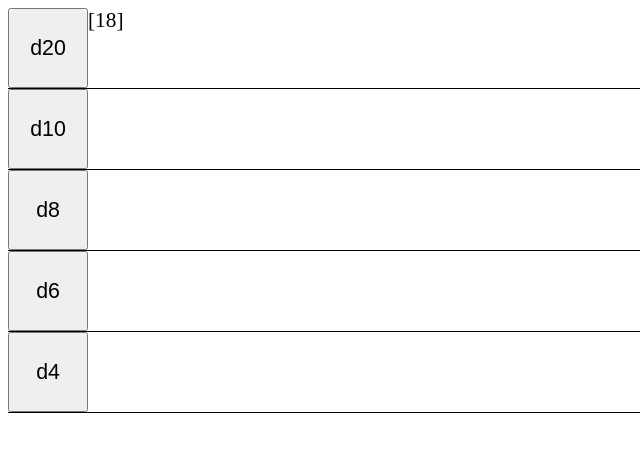
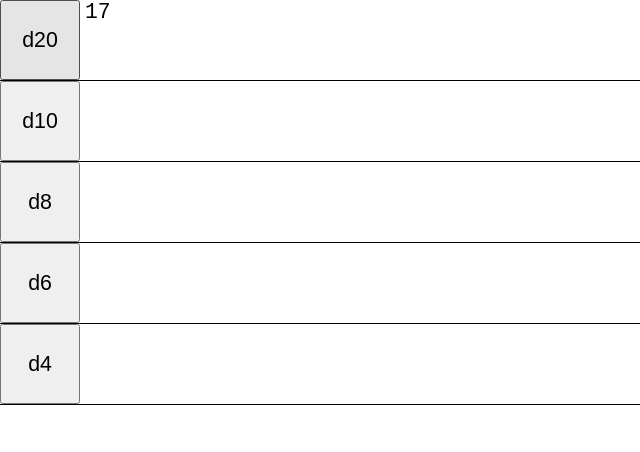
Before and after one commit to kebabbi/kebabbi.github.io, a plain HTML site: page index.html in a window 1280 px wide. Both pictures are taken after a click on the button "d20". Shown: the whole page, without its empty margins (0-640 px from the left). Drawn offline with Linux system fonts and the light colour scheme.

Commit message:
ricks advice

```diff
--- a/index.html
+++ b/index.html
@@ -8,73 +8,89 @@
         <title>Dice</title>
 
         <style>
+            body {
+                margin: 0px;
+            }
             .dieContainer {
                 height: 80px;
                 width: 100%;
                 border-bottom: 1px solid black;
             }
-            .dieButton {
+            .dieContainer > button {
                 width: 80px;
                 height: 100%;
                 font-size: 16pt;
                 display: inline-block;
                 float: left;
             }
-            .dieResult {
+            .dieContainer > span {
                 font-size: 16pt;
                 height: 100%;
                 width: calc(100% - 80px);
                 display: inline-block;
                 overflow-y: scroll;
+                font-family: monospace;
             }
-
-
-            .dieResult span {
+            .dieContainer > span span {
                 transition: all 0.4s ease-out;
                 opacity: 0;
                 background-color: #f00;
+                margin-left: 5px;
+                display:inline-block;
             }
-            .dieResult span.show {
+            .dieContainer > span span.show:nth-child(2n) {
+                background-color: #EEE;
+            }
+            .dieContainer > span span.show {
               opacity: 1;
               background-color: #fff;
             }
         </style>
 
         <script>
-            function rollDie(id, maxValue){
-                var value = 1 + (Math.random() * maxValue) | 0;
-                var dieResult = document.getElementById(id);
+            function rollDie(button, maxValue){
+                var stringLength = (""+maxValue).length;
+                var value = Math.floor(Math.random() * maxValue);
+                var dieResult = button.parentNode.children[1]
                 var resultHolder = document.createElement("span");
-                resultHolder.innerHTML = "["+value+"]";
+                resultHolder.innerHTML = padLeft(value, stringLength, "0");
                 dieResult.appendChild(resultHolder);
                 setTimeout(function(){
                     resultHolder.className = "show";
                     dieResult.scrollTop = dieResult.scrollHeight;
                 }, 30);
             }
+
+            function padLeft(word, length, padding){
+                var paddedWord = ""+word;
+                while(paddedWord.length < length){
+                    paddedWord = padding + paddedWord;
+                }
+                return paddedWord;
+            }
         </script>
 
     </head>
     <body>
         <div class="dieContainer">
-            <button class="dieButton" onclick="rollDie('d20result', 20)">d20</button>
-            <div class="dieResult" id="d20result"></div>
+            <button onclick="rollDie(this,20)">d20</button>
+            <span></span>
         </div>
         <div class="dieContainer">
-            <button class="dieButton" onclick="rollDie('d10result', 10)">d10</button>
-            <span class="dieResult" id="d10result"></span>
+            <button onclick="rollDie(this,10)">d10</button>
+            <span></span>
         </div>
         <div class="dieContainer">
-            <button class="dieButton" onclick="rollDie('d8result', 8)">d8</button>
-            <span class="dieResult" id="d8result"></span>
+            <button onclick="rollDie(this,8)">d8</button>
+            <span></span>
         </div>
         <div class="dieContainer">
-            <button class="dieButton" onclick="rollDie('d6result', 6)">d6</button>
-            <span class="dieResult" id="d6result"></span>
+            <button onclick="rollDie(this,6)">d6</button>
+            <span></span>
         </div>
         <div class="dieContainer">
-            <button class="dieButton" onclick="rollDie('d4result', 4)">d4</button>
-            <span class="dieResult" id="d4result"></span>
+            <button onclick="rollDie(this,4)">d4</button>
+            <span></span>
         </div>
     </body>
 </html>
```
